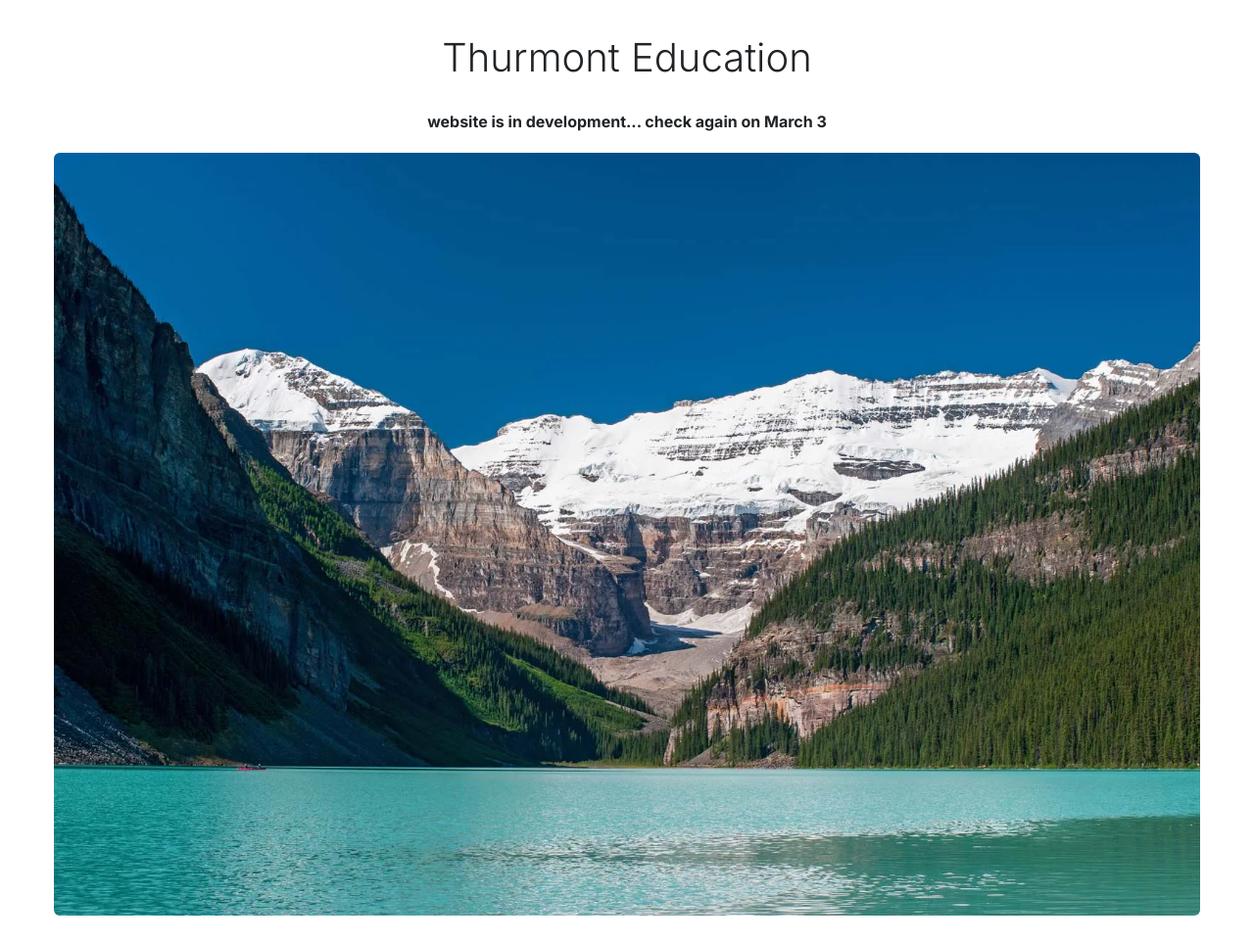
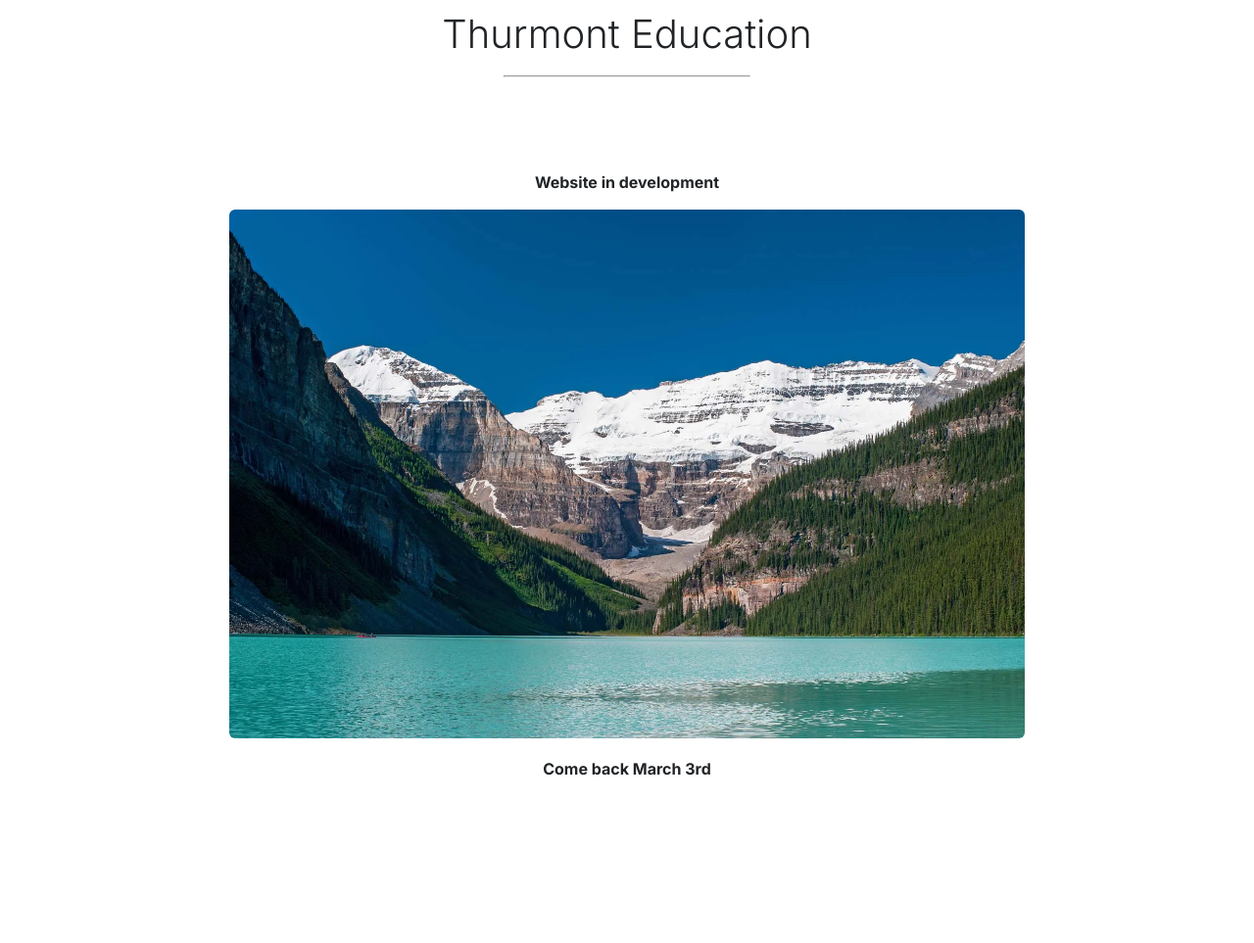
Before and after one commit to ncalderon16/thurmont, a Jekyll site: the page built from pages/development.html, in a window 1280 px wide. Shown: the whole page at 98% size. Built offline with Jekyll 4.4.1, drawn with Linux system fonts in a browser that asks for light colours; after the commit the page ends 900 px from its top, so only the background shows below that.

Commit message:
Improved design of in-development page

```diff
--- a/assets/css/common.css
+++ b/assets/css/common.css
@@ -109,11 +109,34 @@ a {
 }
 
 .development-page-wrapper {
-    padding: 24px;
     text-align: center;
 
+    h1#development-page-title {
+        @media (max-width: 800px) {
+            font-size: 32px;
+            white-space: nowrap;
+        }
+    }
+
+    .development-page-content {
+        display: flex;
+        flex-direction: column;
+        justify-content: center;
+        align-items: center;
+        height: calc(100vh - 100px);
+    }
+
     #banff-image {
-        width: 95%;
+        max-height: 60vh;
+        max-width: 85vw;
         border-radius: 6px;
     }
+
+    hr {
+        width: 250px;
+    }
+
+    h4#development-text {
+        margin: 18px;
+    }
 }
--- a/pages/development.html
+++ b/pages/development.html
@@ -19,10 +19,17 @@ permalink: /
 
   <body>
     <div class="development-page-wrapper">
-        <h1>Thurmont Education</h1>
-        <h4> website is in development... check again on March 3 </h4>
+        <h1 id="development-page-title">Thurmont Education</h1>
 
-        <img src="../image/banff-national-park.jpg" alt="Banff National Park" id="banff-image">
+        <hr>
+
+        <div class="development-page-content">
+            <h4 id="development-text"> Website in development </h4>
+
+            <img src="../image/banff-national-park.jpg" alt="Banff National Park" id="banff-image">
+
+            <h4> Come back March 3rd </h4>
+        </div>
     </div>
   </body>
 </html>
```
